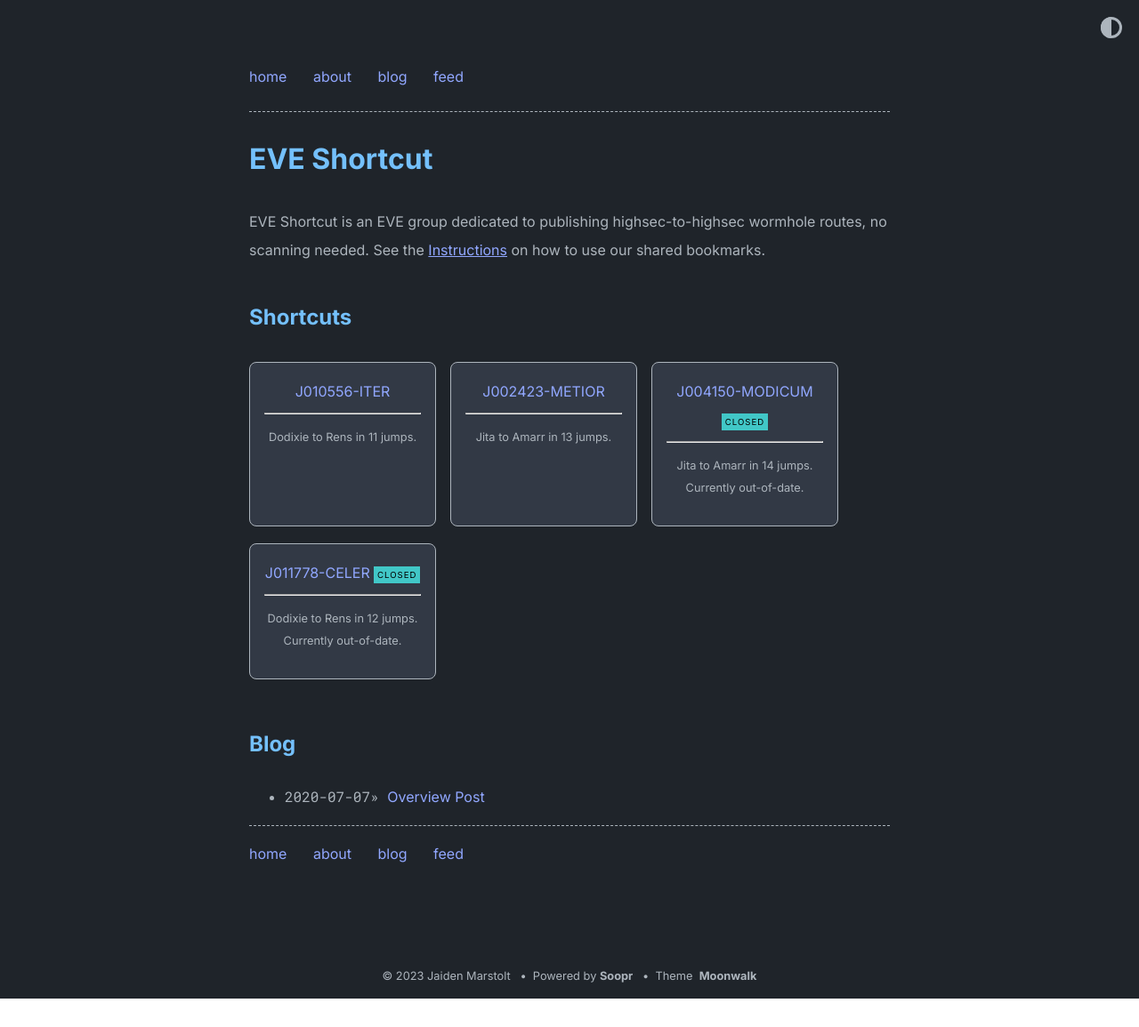
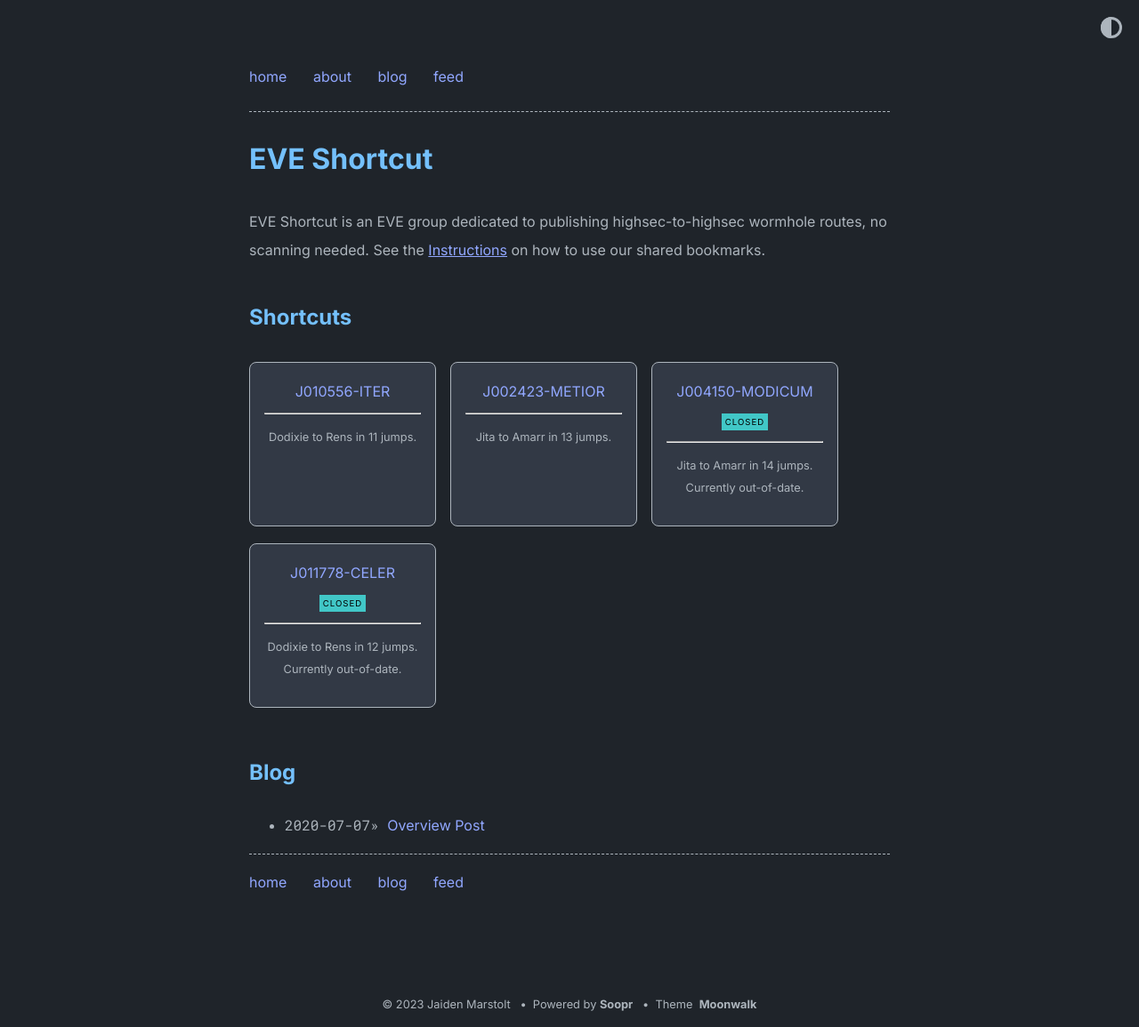
Before and after one commit to eveshortcut/eveshortcut.github.io, a Jekyll site: the page built from index.md, in a window 1280 px wide. Shown: the whole page at 89% size. Built offline with Jekyll 4.4.1, drawn with Linux system fonts in a browser that asks for light colours; before the commit the page ends 1123 px from its top, so only the background shows below that.

```diff
--- a/_data/home.yml
+++ b/_data/home.yml
@@ -25,7 +25,7 @@ project_entries:
     desc: Jita to Amarr in 14 jumps. Currently out-of-date.
     highlight: CLOSED
 
-  - title: J011778-CELER
+  - title: J011778-CELER<br>
     url: celer
     desc: Dodixie to Rens in 12 jumps. Currently out-of-date.
     highlight: CLOSED
```
